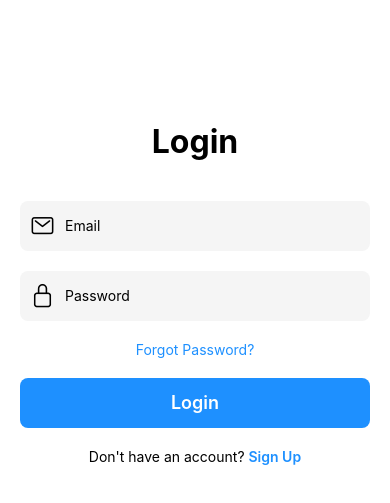
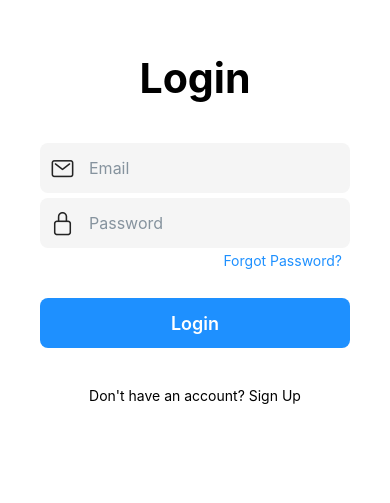
Before and after one commit to DmitryShastel/CookBook, a React Native app: screen / in a window 390 px wide. Shown: the part 199-702 px from the top of the page. Built offline with nearby package versions, Linux system fonts and the light colour scheme.

Commit message:
fix: The LoginScreen is updated

```diff
--- a/src/features/auth/ui/loginForm/LoginForm.styles.ts
+++ b/src/features/auth/ui/loginForm/LoginForm.styles.ts
@@ -2,15 +2,16 @@ import { StyleSheet } from 'react-native';
 
 export const styles = StyleSheet.create({
   button: {
-    alignItems: 'center',
     backgroundColor: '#1E90FF',
     borderRadius: 8,
     height: 50,
-    justifyContent: 'center',
+  },
+  buttonContainer: {
     marginBottom: 20,
     width: '100%',
   },
   buttonDisabled: {
+    backgroundColor: '#1E90FF',
     opacity: 0.5,
   },
   buttonText: {
@@ -18,39 +19,48 @@ export const styles = StyleSheet.create({
     fontSize: 18,
     fontWeight: '600',
   },
+  container: {
+    paddingHorizontal: 20,
+    width: '100%',
+  },
   errorText: {
-    alignSelf: 'flex-start',
     color: 'red',
-    marginBottom: 10,
+    fontSize: 12,
     marginTop: -15,
   },
   forgotPassword: {
+    color: '#1E90FF',
+    fontSize: 14,
+  },
+  forgotPasswordContainer: {
     alignSelf: 'flex-end',
-    color: '#1E90FF',
     marginBottom: 20,
+    marginTop: -10,
   },
-  icon: {
+  iconContainer: {
     marginRight: 10,
   },
   input: {
-    flex: 1,
-    height: '100%',
+    fontSize: 16,
+    paddingVertical: 0,
   },
   inputContainer: {
-    alignItems: 'center',
     backgroundColor: '#f5f5f5',
+    borderBottomWidth: 0,
     borderRadius: 8,
-    flexDirection: 'row',
     height: 50,
-    marginBottom: 20,
     paddingHorizontal: 10,
-    width: '100%',
+  },
+  inputWrapper: {
+    marginBottom: 15,
+    paddingHorizontal: 0,
   },
   signUp: {
     color: '#000',
+    fontSize: 14,
+    fontWeight: '400',
   },
-  signUpLink: {
-    color: '#1E90FF',
-    fontWeight: '600',
+  signUpContainer: {
+    marginTop: 10,
   },
 });
--- a/src/features/auth/ui/loginForm/LoginForm.tsx
+++ b/src/features/auth/ui/loginForm/LoginForm.tsx
@@ -1,5 +1,5 @@
-import { View, Text, TextInput, TouchableOpacity, Alert } from 'react-native';
-import Icon from 'react-native-vector-icons/Ionicons';
+import { View, Alert } from 'react-native';
+import { Input, Button, Icon } from 'react-native-elements';
 import { Formik } from 'formik';
 import {
   LoginFormData,
@@ -41,60 +41,74 @@ export const LoginForm = ({
         touched,
         isValid,
       }) => (
-        <>
-          <View style={styles.inputContainer}>
-            <Icon name="mail-outline" size={25} style={styles.icon} />
-            <TextInput
-              style={styles.input}
+        <View style={styles.container}>
+          <Input
             placeholder="Email"
-              keyboardType="email-address"
+            leftIcon={<Icon name="mail-outline" type="ionicon" size={25} />}
+            leftIconContainerStyle={styles.iconContainer}
             onChangeText={handleChange('email')}
             onBlur={handleBlur('email')}
             value={values.email}
+            keyboardType="email-address"
+            autoCapitalize="none"
+            errorMessage={touched.email && errors.email ? errors.email : ''}
+            errorStyle={styles.errorText}
+            inputContainerStyle={styles.inputContainer}
+            inputStyle={styles.input}
+            containerStyle={styles.inputWrapper}
           />
-          </View>
-          {errors.email && touched.email && (
-            <Text style={styles.errorText}>{errors.email}</Text>
-          )}
 
-          <View style={styles.inputContainer}>
-            <Icon name="lock-closed-outline" size={25} style={styles.icon} />
-            <TextInput
-              style={styles.input}
+          <Input
             placeholder="Password"
-              secureTextEntry
+            leftIcon={
+              <Icon name="lock-closed-outline" type="ionicon" size={25} />
+            }
+            leftIconContainerStyle={styles.iconContainer}
             onChangeText={handleChange('password')}
             onBlur={handleBlur('password')}
             value={values.password}
+            secureTextEntry
+            autoCapitalize="none"
+            errorMessage={
+              touched.password && errors.password ? errors.password : ''
+            }
+            errorStyle={styles.errorText}
+            inputContainerStyle={styles.inputContainer}
+            inputStyle={styles.input}
+            containerStyle={styles.inputWrapper}
           />
-          </View>
-          {errors.password && touched.password && (
-            <Text style={styles.errorText}>{errors.password}</Text>
+
+          {onForgotPassword && (
+            <Button
+              title="Forgot Password?"
+              type="clear"
+              onPress={onForgotPassword}
+              titleStyle={styles.forgotPassword}
+              containerStyle={styles.forgotPasswordContainer}
+            />
           )}
 
-          {onForgotPassword && (
-            <TouchableOpacity onPress={onForgotPassword}>
-              <Text style={styles.forgotPassword}>Forgot Password?</Text>
-            </TouchableOpacity>
-          )}
-
-          <TouchableOpacity
-            style={[styles.button, !isValid && styles.buttonDisabled]}
+          <Button
+            title="Login"
             onPress={handleSubmit}
             disabled={!isValid}
-          >
-            <Text style={styles.buttonText}>Login</Text>
-          </TouchableOpacity>
+            buttonStyle={styles.button}
+            titleStyle={styles.buttonText}
+            disabledStyle={styles.buttonDisabled}
+            disabledTitleStyle={styles.buttonText}
+            containerStyle={styles.buttonContainer}
+          />
 
           {onSignUp && (
-            <TouchableOpacity onPress={onSignUp}>
-              <Text style={styles.signUp}>
-                Don't have an account?{' '}
-                <Text style={styles.signUpLink}>Sign Up</Text>
-              </Text>
-            </TouchableOpacity>
+            <Button
+              title="Don't have an account? Sign Up"
+              type="clear"
+              onPress={onSignUp}
+              titleStyle={styles.signUp}
+              containerStyle={styles.signUpContainer}
+            />
           )}
-        </>
+        </View>
       )}
     </Formik>
   );
--- a/src/screens/auth/login/LoginScreen.styles.ts
+++ b/src/screens/auth/login/LoginScreen.styles.ts
@@ -8,14 +8,11 @@ export const styles = StyleSheet.create({
     justifyContent: 'center',
     paddingHorizontal: 20,
   },
-  logo: {
-    height: 120,
+  logoContainer: {
     marginBottom: 20,
-    resizeMode: 'contain',
-    width: 120,
   },
   title: {
-    color: 'black',
+    color: '#000',
     fontSize: 32,
     fontWeight: 'bold',
     marginBottom: 40,
--- a/src/screens/auth/login/LoginScreen.tsx
+++ b/src/screens/auth/login/LoginScreen.tsx
@@ -1,12 +1,15 @@
-import { View, Text, Image } from 'react-native';
+import { View } from 'react-native';
+import { Text, Image } from 'react-native-elements';
 import { LoginForm } from '@/features/auth/ui/loginForm/LoginForm';
 import { styles } from '@/screens/auth/login/LoginScreen.styles';
 
 export const LoginScreen = () => {
   return (
     <View style={styles.container}>
-      <Image style={styles.logo} />
-      <Text style={styles.title}>Login</Text>
+      <Image containerStyle={styles.logoContainer} resizeMode="contain" />
+      <Text style={styles.title} h1>
+        Login
+      </Text>
 
       <LoginForm onForgotPassword={() => {}} onSignUp={() => {}} />
     </View>
```
Lines whose indentation alone changed are shown as unchanged.
